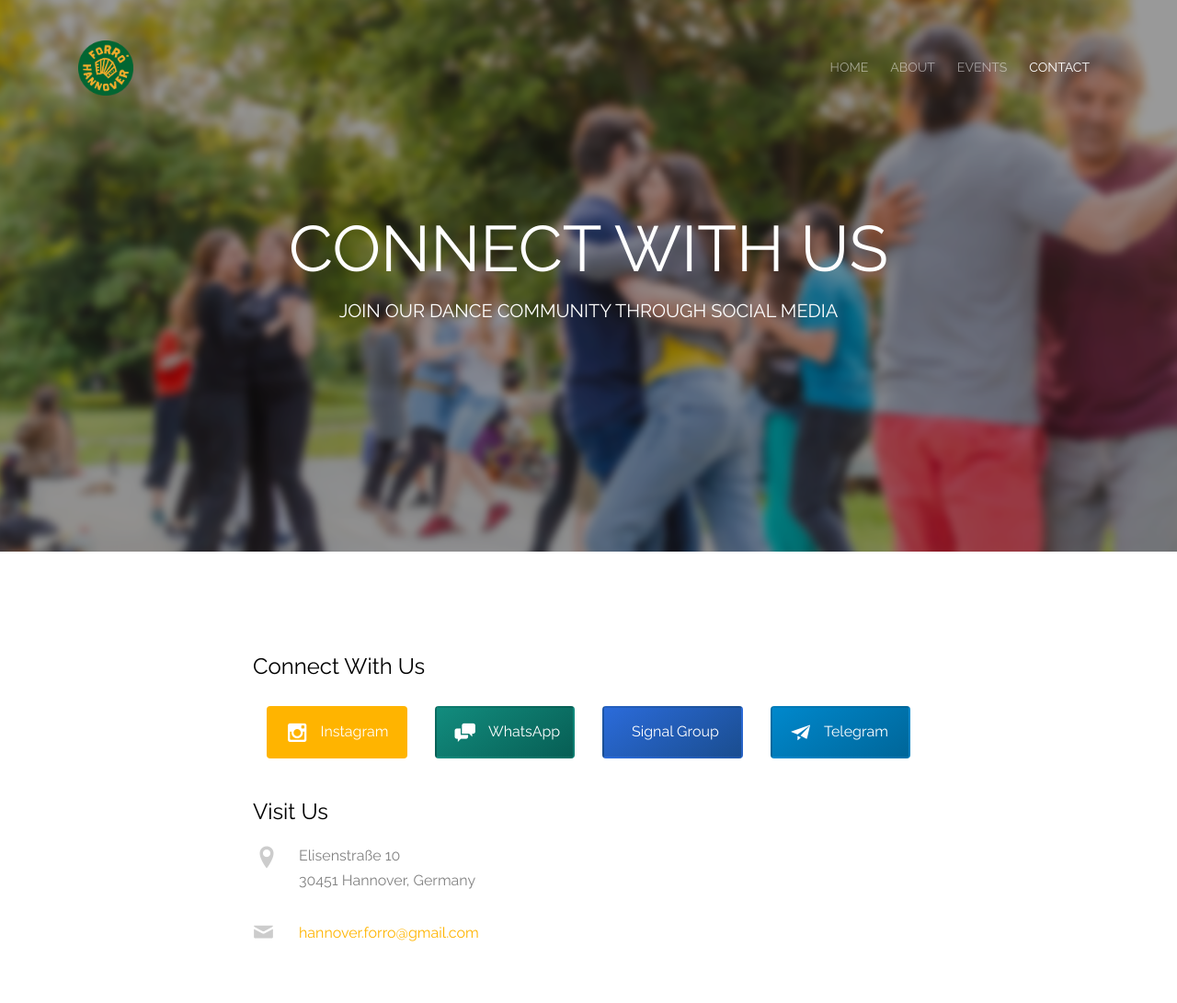
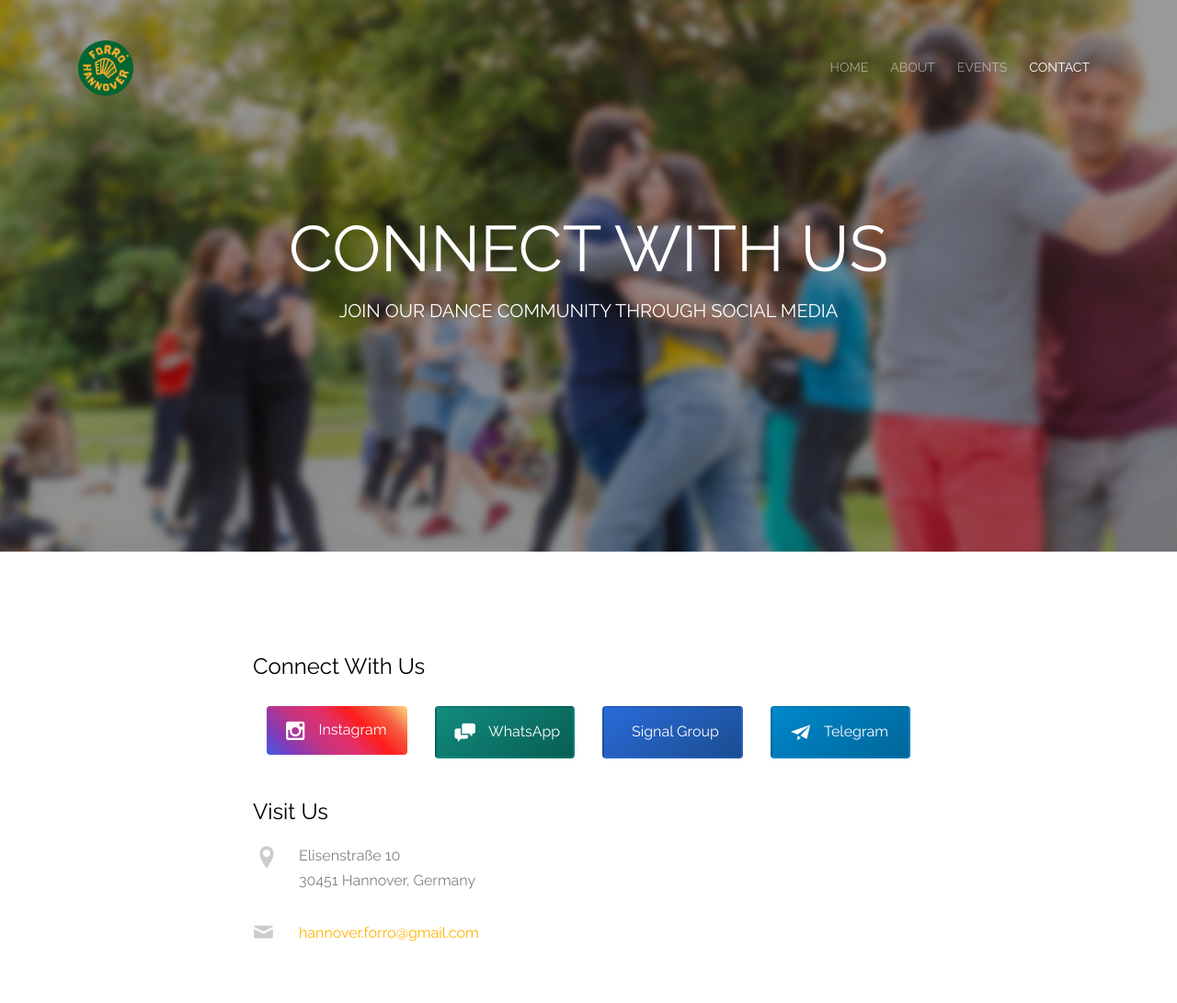
Before and after one commit to LelouchOTR/forro-hannover, a plain HTML site: page contact.html in a window 1280 px wide. Shown: the top 1091 px of the page at 92% size. Drawn offline with Linux system fonts and the light colour scheme; files whose address does not match are found by name.

Commit message:
fix: Fix Instagram button gradient styling and hover effects

```diff
--- a/css/style.css
+++ b/css/style.css
@@ -1378,17 +1378,36 @@ form label {
 
 /* Instagram button styles */
 .btn-instagram {
-    background: var(--primary-color) !important;
-    border-color: var(--primary-color) !important;
-    color: #fff !important;
+    background: linear-gradient(45deg,
+        #405DE6,
+        #833AB4,
+        #C13584,
+        #E1306C,
+        #FD1D1D,
+        #F56040,
+        #FFDC80) !important;
+    color: white !important;
+    border-color: transparent !important;
+}
+
+.btn-social.btn-instagram {
+    background: linear-gradient(45deg,
+        #405DE6,
+        #833AB4,
+        #C13584,
+        #E1306C,
+        #FD1D1D,
+        #F56040,
+        #FFDC80) !important;
+    color: white !important;
+    border: none !important;
 }
 
 .btn-instagram:hover,
 .btn-instagram:focus,
 .btn-instagram:active {
-    background: var(--primary-dark) !important;
-    border-color: var(--primary-dark) !important;
-    color: #fff !important;
+    filter: brightness(110%) !important;
+    transform: translateY(-2px) scale(1.02) !important;
 }
 
 #gtco-footer .icon-whatsapp::before {
```
